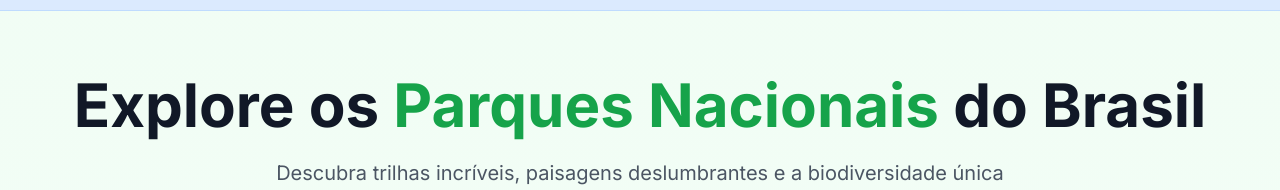
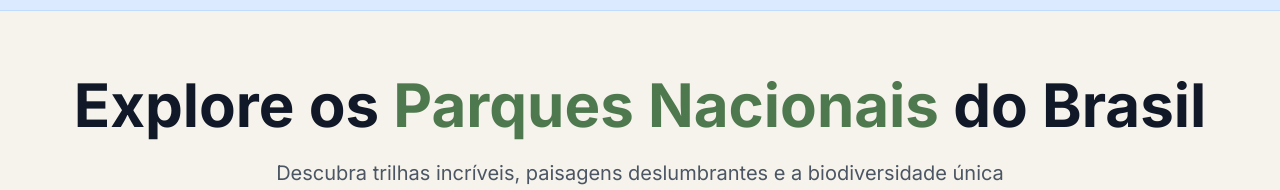
Before and after one commit to RomLex14/ProjetoParquesBrasil, a Next.js app: page / in a window 1280 px wide. Shown: the part 149-339 px from the top of the page. Built offline with nearby package versions, Linux system fonts and the light colour scheme; no server answers.

Commit message:
Update em colors

```diff
--- a/app/page.tsx
+++ b/app/page.tsx
@@ -135,7 +135,7 @@ export default function HomePage() {
   };
 
   return (
-    <div className="min-h-screen bg-gradient-to-b from-green-50 to-white dark:from-slate-900 dark:to-slate-800">
+    <div className="min-h-screen dark:from-slate-900 dark:to-slate-800">
       <Navbar />
 
       {isClient && showLocationRequest && locationPermission === 'prompt' && (
@@ -163,7 +163,7 @@ export default function HomePage() {
 
       <section className="container mx-auto px-4 py-16 text-center">
         <h1 className="text-4xl md:text-5xl lg:text-6xl font-bold text-gray-900 dark:text-gray-100 mb-6">
-          Explore os <span className="text-green-600 dark:text-green-400">Parques Nacionais</span> do Brasil
+          Explore os <span className="text-primary dark:text-green-400">Parques Nacionais</span> do Brasil
         </h1>
         <p className="text-lg md:text-xl text-gray-600 dark:text-gray-300 mb-8 max-w-3xl mx-auto">
           Descubra trilhas incríveis, paisagens deslumbrantes e a biodiversidade única dos parques nacionais
```
